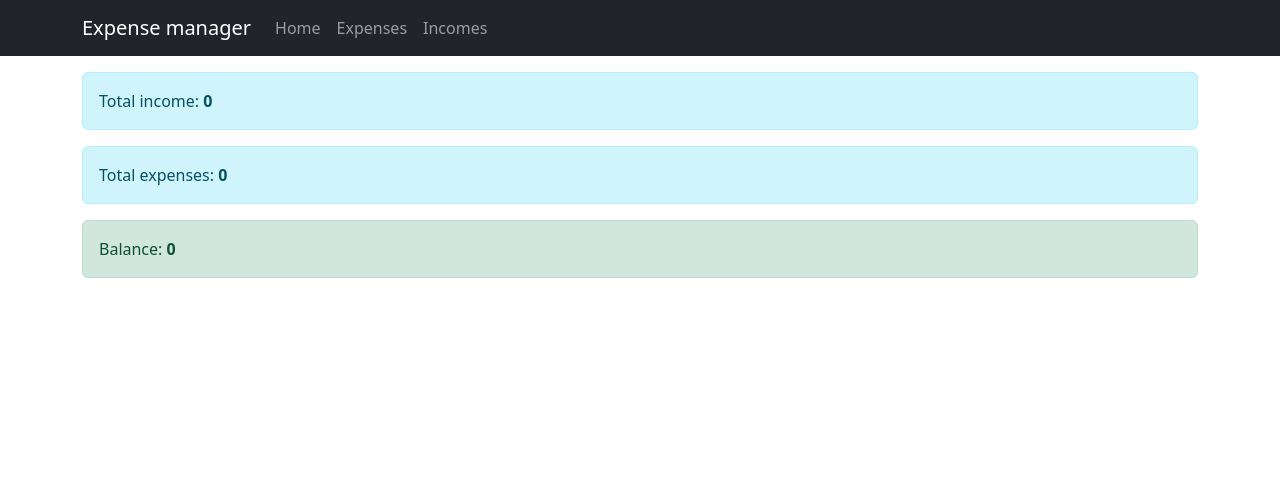
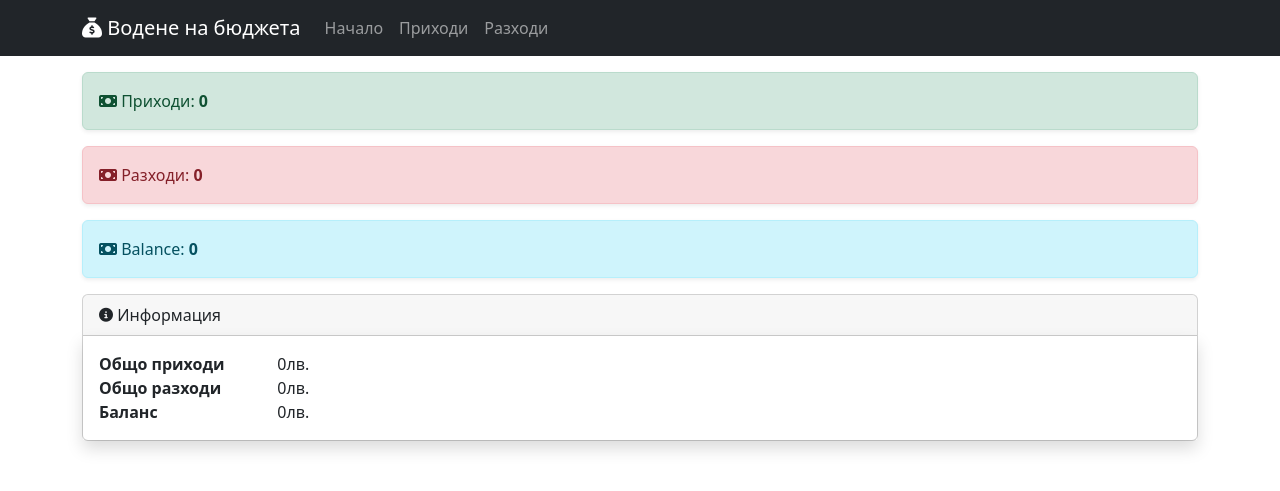
Before and after one commit to lv-dm/demo, a Symfony app: template templates/index/index.html.twig in a window 1280 px wide. Shown: the top 491 px of the page. Run offline with Twig, Linux system fonts and the light colour scheme; the template is opened without the code that fills it, so the values that code supplies are empty; some libraries are stand-ins or nearby versions.

Commit message:
add chart to home screen

```diff
--- a/templates/base.html.twig
+++ b/templates/base.html.twig
@@ -13,9 +13,13 @@
         {% endblock %}
          <!-- CSS only -->
         <link href="https://cdn.jsdelivr.net/npm/bootstrap@5.2.3/dist/css/bootstrap.min.css" rel="stylesheet" integrity="sha384-rbsA2VBKQhggwzxH7pPCaAqO46MgnOM80zW1RWuH61DGLwZJEdK2Kadq2F9CUG65" crossorigin="anonymous">
-
+        <link rel="stylesheet" href="//cdnjs.cloudflare.com/ajax/libs/morris.js/0.5.1/morris.css">
         <!-- JavaScript Bundle with Popper -->
         <script src="https://cdn.jsdelivr.net/npm/bootstrap@5.2.3/dist/js/bootstrap.bundle.min.js" integrity="sha384-kenU1KFdBIe4zVF0s0G1M5b4hcpxyD9F7jL+jjXkk+Q2h455rYXK/7HAuoJl+0I4" crossorigin="anonymous"></script>
+        <script src="//ajax.googleapis.com/ajax/libs/jquery/1.9.0/jquery.min.js"></script>
+        <script src="//cdnjs.cloudflare.com/ajax/libs/raphael/2.1.0/raphael-min.js"></script>
+        <script src="//cdnjs.cloudflare.com/ajax/libs/morris.js/0.5.1/morris.min.js"></script>
+        <script src="https://kit.fontawesome.com/05a84b83ba.js" crossorigin="anonymous"></script>
 
     </head>
     <body>
--- a/templates/index/index.html.twig
+++ b/templates/index/index.html.twig
@@ -26,16 +26,74 @@
 
     {{ loopOutput }}
 
-    <div class="alert alert-info" role="alert">
-        Total income: <b>{{ isum }}</b></span>
+    <style>
+    dl {
+        width: 50%;
+        overflow: hidden;
+        padding: 0;
+        margin: 0
+    }
+    dt {
+        float: left;
+        width: 50%;
+        padding: 0;
+        margin: 0
+    }
+    dd {
+        float: left;
+        width: 50%;
+        padding: 0;
+        margin: 0
+    }
+    </style>
+
+    <div class="alert alert-success shadow-sm" role="alert">
+        <i class="fa-solid fa-money-bill"></i> Приходи: <b>{{ isum }}</b>
+
     </div>
 
-    <div class="alert alert-info" role="alert">
-        Total expenses: <b>{{ sum }}</b>
+    <div class="alert alert-danger shadow-sm" role="alert">
+        <i class="fa-solid fa-money-bill"></i> Разходи: <b>{{ sum }}</b>
     </div>
 
-    <div class="alert alert-success" role="alert">
-        Balance: <b>{{ isum-sum }}</b>
+    <div class="alert alert-info shadow-sm" role="alert">
+        <i class="fa-solid fa-money-bill"></i> Balance: <b>{{ isum-sum }}</b>
     </div>
 
+    <div class="card">
+        <div class="card-header"><i class="fa-solid fa-info-circle fa-sm"></i>
+            Информация
+        </div>
+        <div class="card-body shadow p-3">
+            <div class="row">
+                <div class="col-lg-8">
+                    <dl class="dl-horizontal text-left">
+                        <dt>Общо приходи</dt>
+                        <dd>{{ isum }}лв.</dd>
+                        <dt>Общо разходи</dt>
+                        <dd>{{ sum }}лв.</dd>
+                        <dt>Баланс</dt>
+                        <dd>{{ isum-sum }}лв.</dd>
+                    </dl>
+                </div>
+                <div class="col-lg-4">
+                    <div id="chart" style="overflow: hidden; position: relative; right: 300px;"></div>
+                </div>
+            </div>
+
+        </div>
+    </div>
+
+    <script>
+        new Morris.Donut({
+            element: 'chart',
+
+            data: [
+
+                { label: 'Разходи', value: {{ sum }} },
+                { label: 'Приходи', value: {{ isum }} }
+            ]
+        });
+    </script>
+
 {% endblock %}
--- a/templates/navbar.html.twig
+++ b/templates/navbar.html.twig
@@ -1,6 +1,6 @@
 <nav class="navbar navbar-expand-sm navbar-dark bg-dark mb-3">
 <div class="container">
-  <a href="/" class="navbar-brand">Expense manager</a>
+  <a href="/" class="navbar-brand"><i class="fa-solid fa-sack-dollar"></i> Водене на бюджета</a>
   <button class="navbar-toggler" type="button" data-toggle="collapse" data-target="#mobile-nav">
     <span class="navbar-toggle-icon"></span>
   </button>
@@ -8,13 +8,13 @@
   <div class="collapse navbar-collapse" id="mobile-nav">
     <ul class="navbar-nav ml-auto">
       <li class="nav-item">
-        <a href="/" class="nav-link">Home</a>
+        <a href="/" class="nav-link">Начало</a>
       </li>
       <li class="nav-item">
-        <a href="/expenses" class="nav-link">Expenses</a>
+        <a href="/incomes" class="nav-link">Приходи</a>
       </li>
       <li class="nav-item">
-        <a href="/incomes" class="nav-link">Incomes</a>
+        <a href="/expenses" class="nav-link">Разходи</a>
       </li>
     </ul>
   </div>
```
